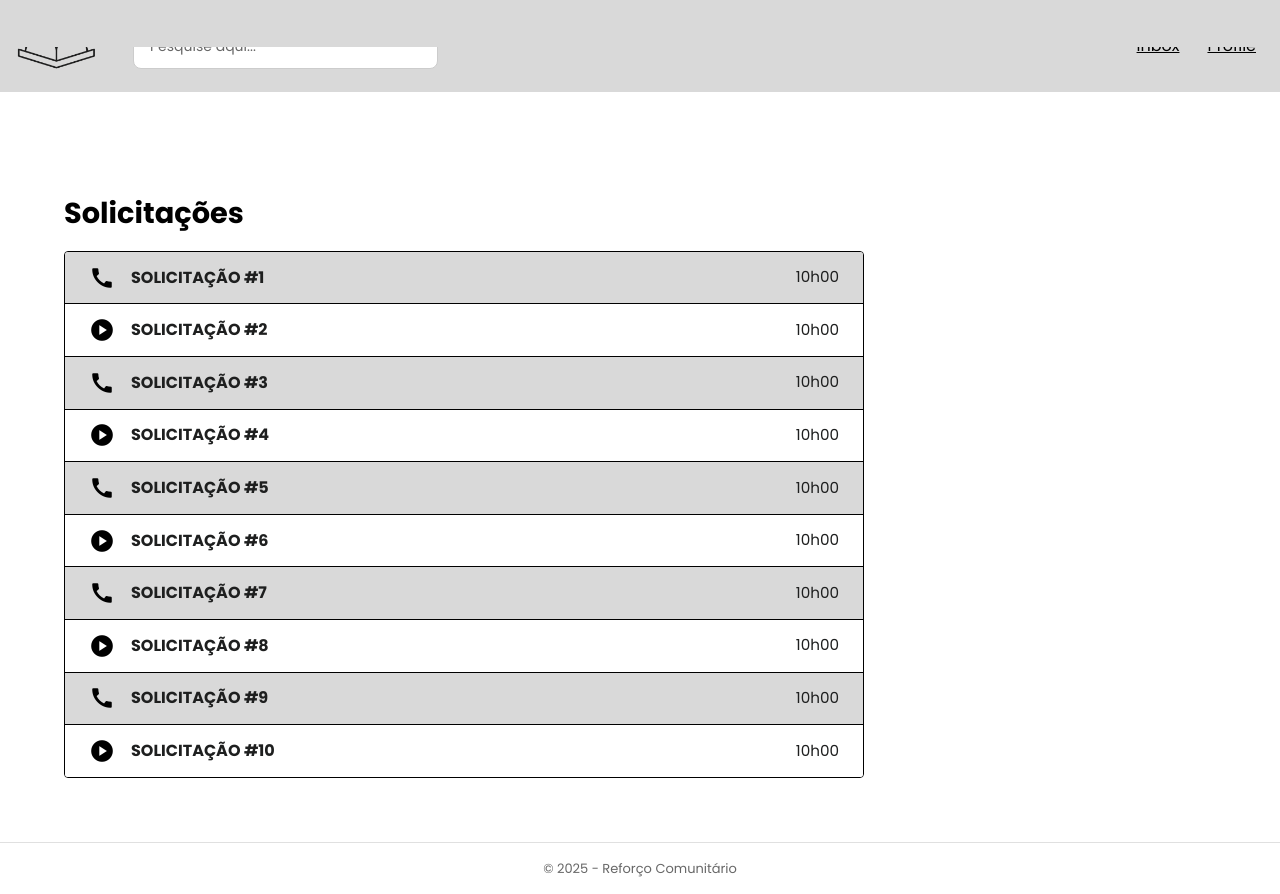
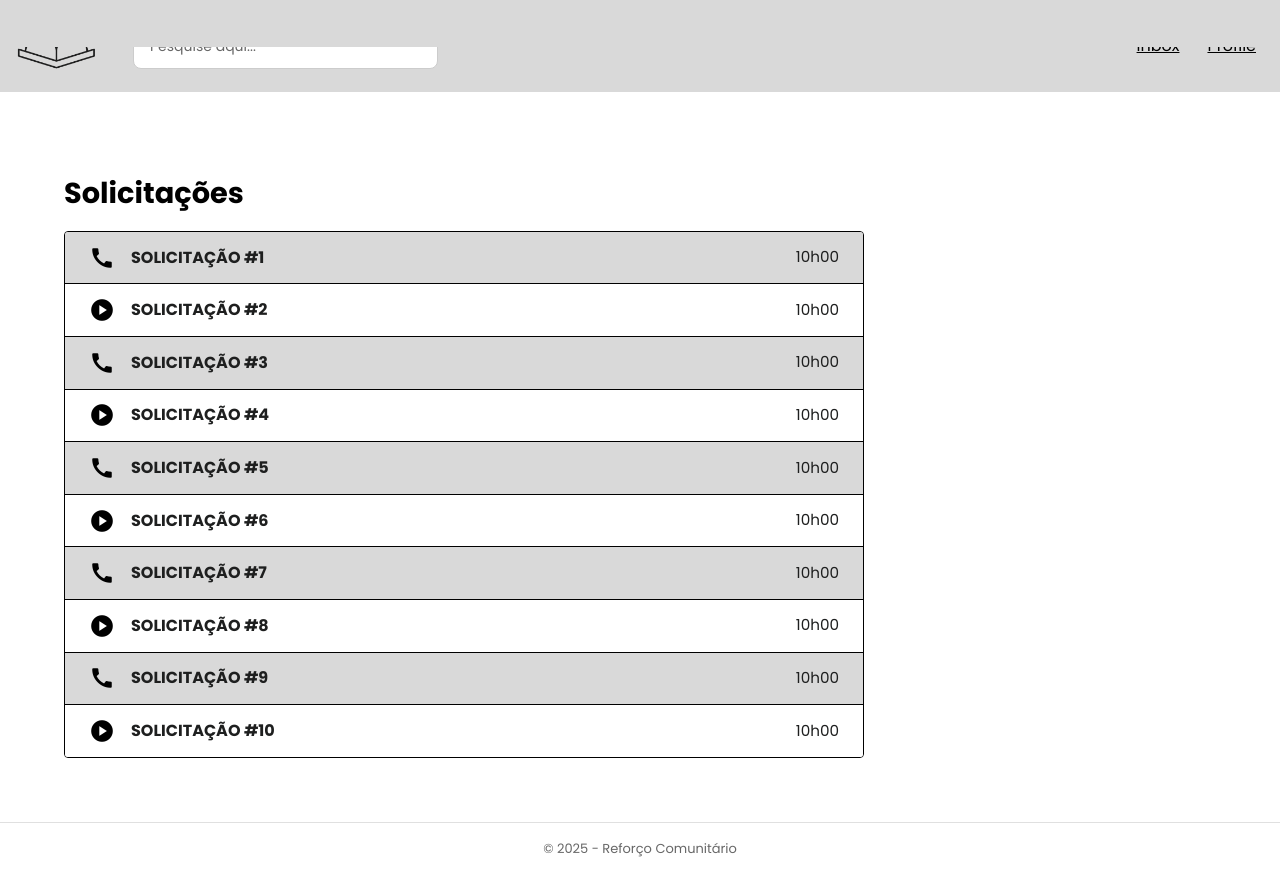
Before and after one commit to lari-sato/reforco-comunitario, a React (Vite) app in the folder ref-comunitario/: page /inbox in a window 1280 px wide. Built offline with nearby package versions, Linux system fonts and the light colour scheme.

Commit message:
Update index.css

```diff
--- a/ref-comunitario/src/index.css
+++ b/ref-comunitario/src/index.css
@@ -547,7 +547,7 @@ a:active,
   font-size: 20px;
 }
 .inbox-content {
-  padding: 80px 4rem 2rem;
+  padding: 60px 4rem 2rem;
 }
 .material-icons {
   font-size: 26px;
```
